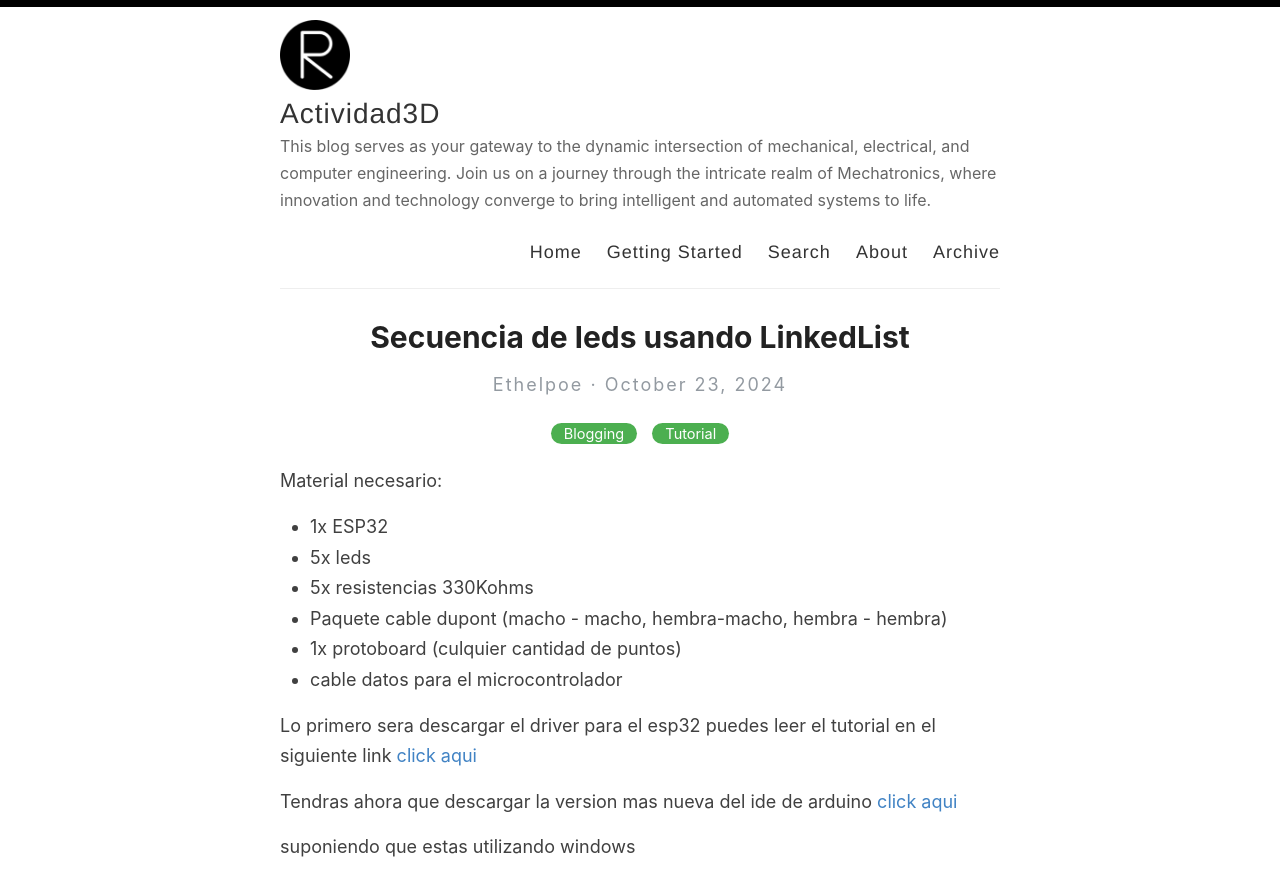
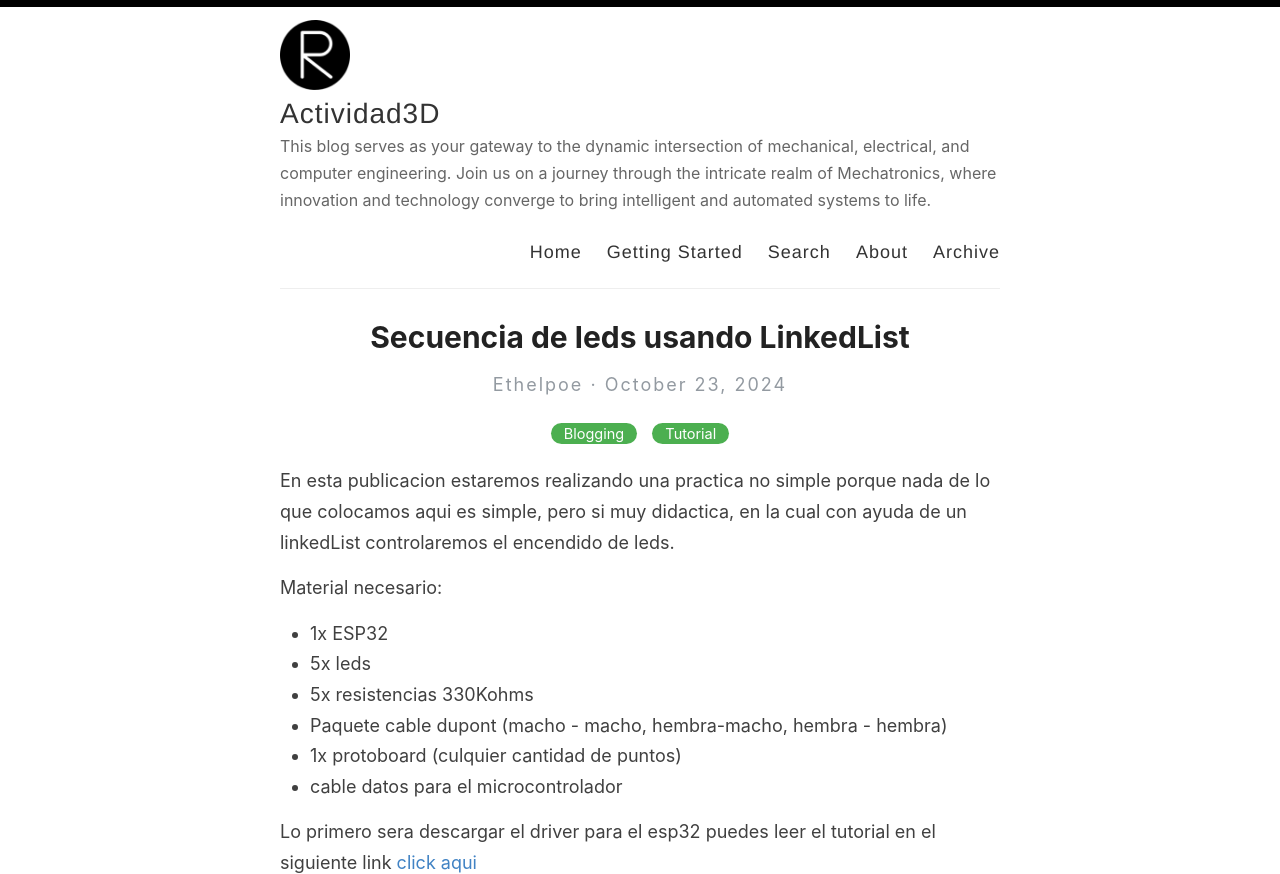
Before and after one commit to ethelpoe/ethelpoe.github.io, a Jekyll site: the page built from _posts/2024-10-24-Secuencia_leds_usando_LinkedList.md, in a window 1280 px wide and 900 px high, cut to the strip 0-874 px from the top of the window. Built offline with Jekyll 4.4.1, drawn with Linux system fonts in a browser that asks for light colours; our own code applies the rules of GitHub Pages for plain Markdown files.

Commit message:
Update 2024-10-24-Secuencia_leds_usando_LinkedList.md

```diff
--- a/_posts/2024-10-24-Secuencia_leds_usando_LinkedList.md
+++ b/_posts/2024-10-24-Secuencia_leds_usando_LinkedList.md
@@ -11,6 +11,10 @@ tags:
   - ESP32
 pin: false
 ---
+
+En esta publicacion estaremos realizando una practica no simple porque nada de lo que colocamos aqui es simple, pero si muy didactica, en la cual con ayuda de un linkedList controlaremos el encendido de leds.
+
+
 
 Material necesario:
 
```
